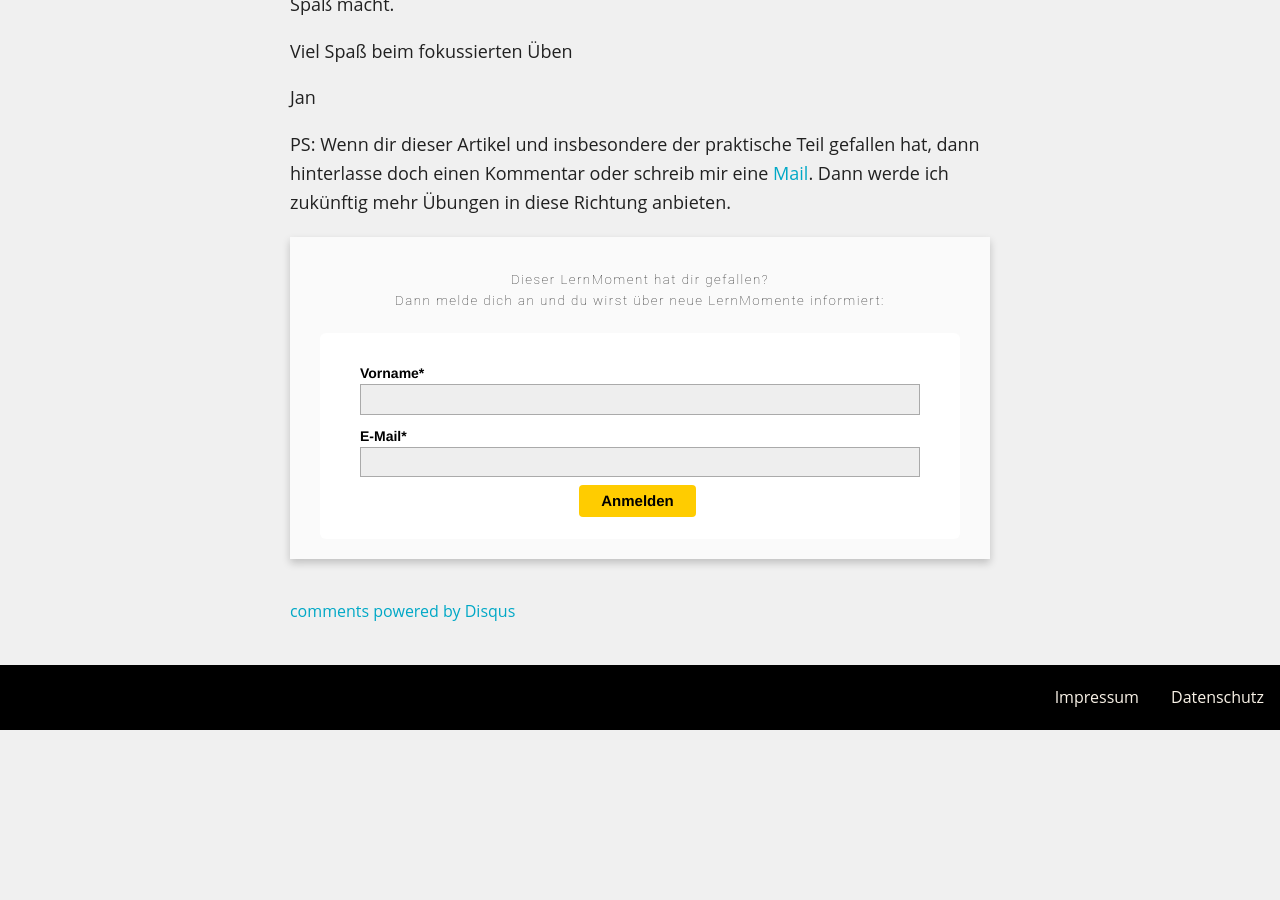
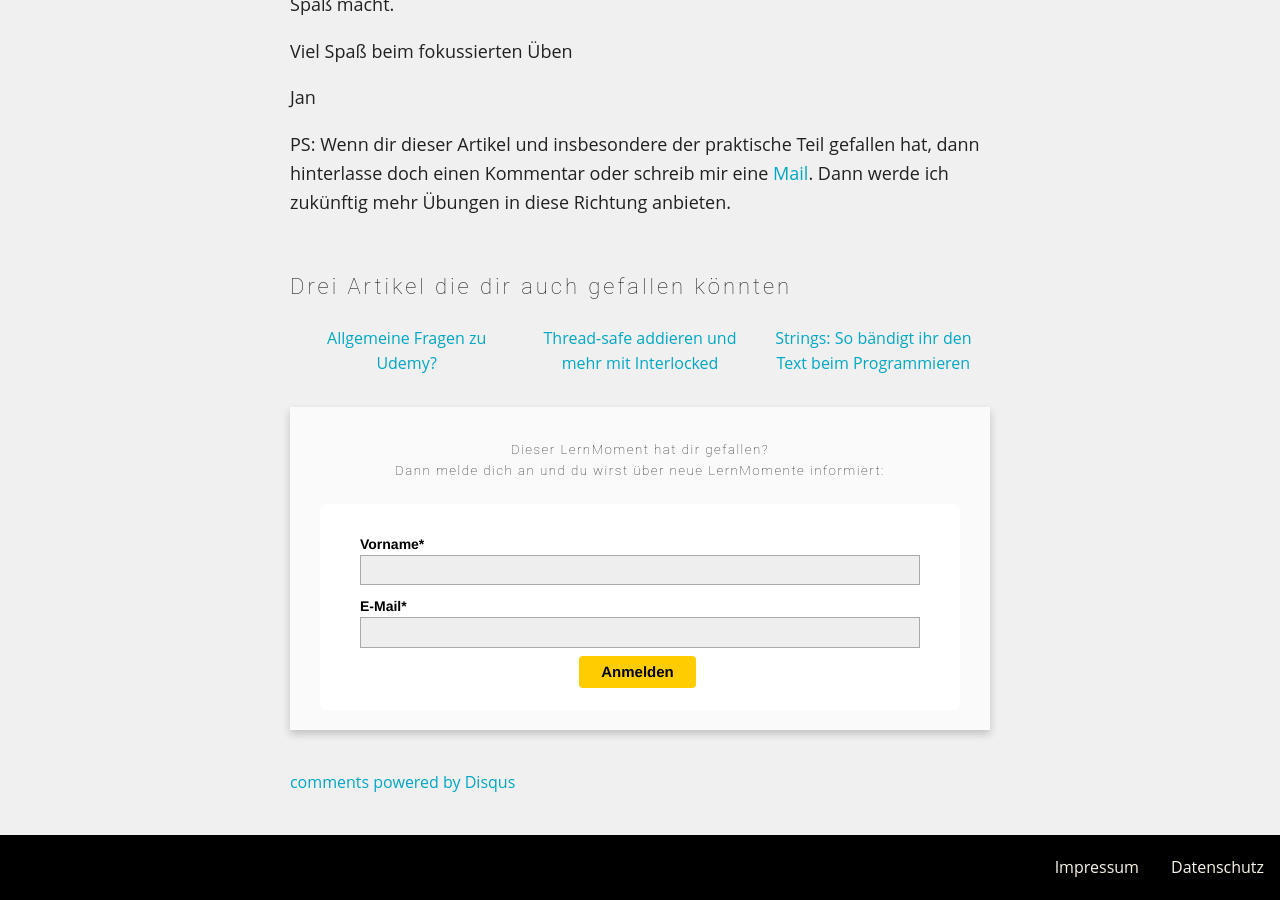
Before and after one commit to LernMoment/LernMoment.de-2.0, a Jekyll site: the page built from _posts/alle/2016-11-25-einfach-schnell-effektiv-programmieren-ueben.markdown, in a window 1280 px wide and 900 px high, scrolled down 10085 px. Built offline with Jekyll 4.4.1, drawn with Linux system fonts in a browser that asks for light colours; nearby versions of some CDN libraries; comment, search, counter and statistics services are not loaded; before the commit the page ends 10815 px from its top, so only the background shows below that.

Commit message:
Issue #12

```diff
--- /dev/null
+++ b/_includes/read-also.html
@@ -0,0 +1,12 @@
+<div class="read-also clearfix">
+  <h3>Drei Artikel die dir auch gefallen könnten</h3>
+  <div>
+    <a href="{{include.link1}}">{{include.title1}}</a>
+  </div>
+  <div>
+    <a href="{{include.link1}}">{{include.title2}}</a>
+  </div>
+  <div>
+    <a href="{{include.link1}}">{{include.title3}}</a>
+  </div>
+</div>
--- a/_posts/alle/2016-11-25-einfach-schnell-effektiv-programmieren-ueben.markdown
+++ b/_posts/alle/2016-11-25-einfach-schnell-effektiv-programmieren-ueben.markdown
@@ -125,3 +125,5 @@ Viel Spaß beim fokussierten Üben
 Jan
 
 PS: Wenn dir dieser Artikel und insbesondere der praktische Teil gefallen hat, dann hinterlasse doch einen Kommentar oder schreib mir eine [Mail](mailto:jan@lernmoment.de). Dann werde ich zukünftig mehr Übungen in diese Richtung anbieten.
+
+{% include read-also.html link1='/einstieg-csharp/antworten-zu-allgemeinen-fragen/' link2='/csharp-programmieren/thread-safe-addieren-und-mehr-mit-interlocked/' link3='/iterations/strings/' title1='Allgemeine Fragen zu Udemy?' title2='Thread-safe addieren und mehr mit Interlocked' title3='Strings: So bändigt ihr den Text beim Programmieren' %}
--- a/assets/sass/base/_root.scss
+++ b/assets/sass/base/_root.scss
@@ -559,3 +559,28 @@ header {
   text-align: right;
   text-decoration: overline;
 }
+
+.read-also {
+  margin: 30px 0;
+  div {
+    float: left;
+    text-align: center;
+    width: 33.33333333%;
+    position: relative;
+    min-height: 1px;
+    padding-right: 15px;
+    padding-left: 15px;
+  }
+}
+
+.clearfix {
+  &:before,
+  &:after {
+  content: " ";
+  display: table;
+  }
+  &:after {
+    clear: both;
+  }
+  *zoom: 1; // Stupid fix for stupid old IEs
+}
```
